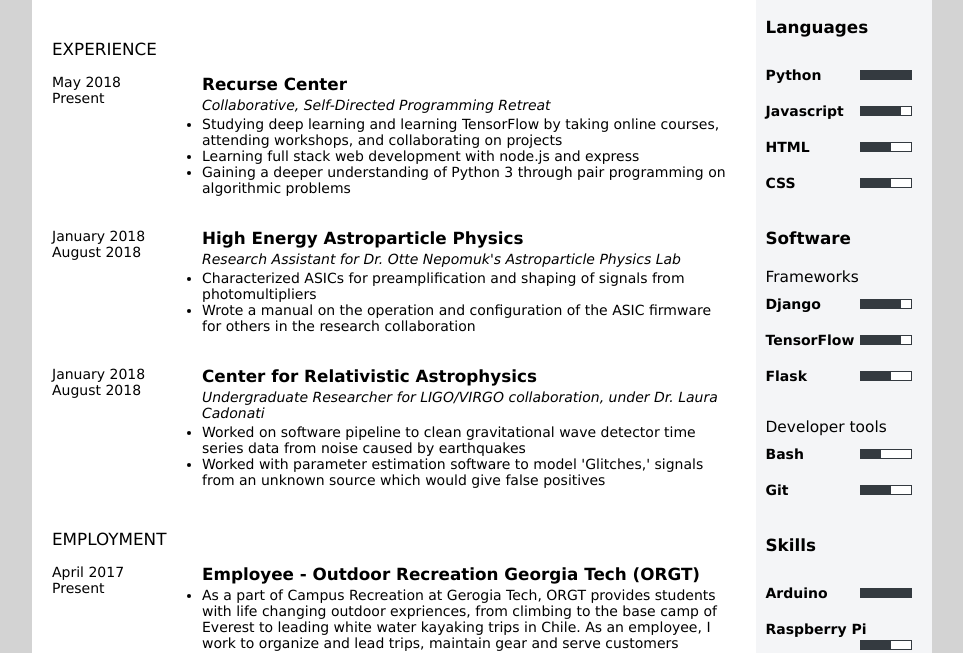
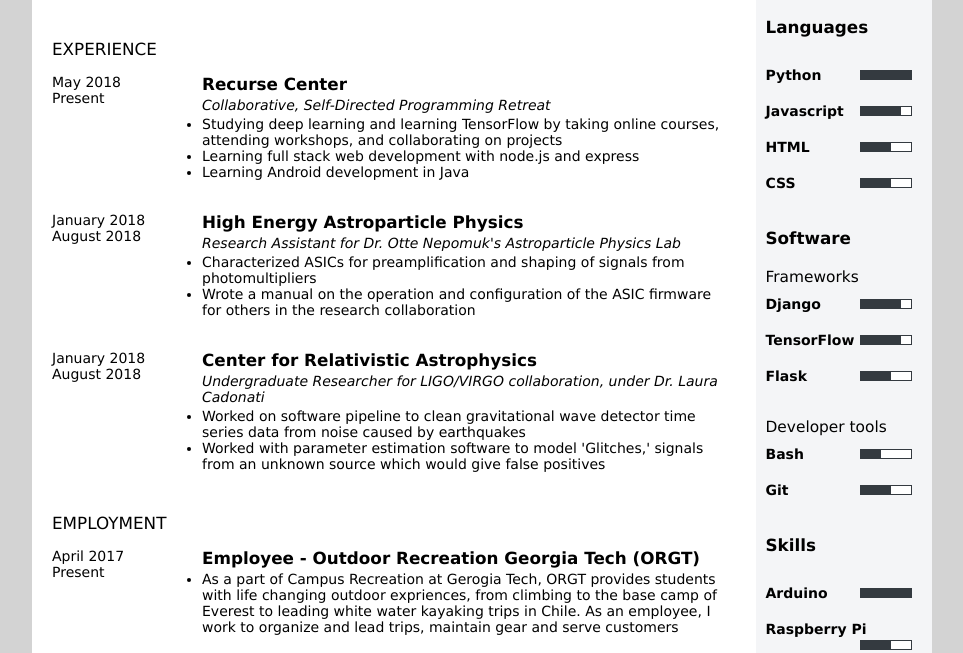
Before and after one commit to rossmclane/rossmclane.github.io, a website: page myres/index_res.html in a window 1280 px wide. Shown: the part 154-807 px from the top of the page, without its empty margins (158-1121 px from the left). Drawn offline with Linux system fonts and the light colour scheme.

Commit message:
Changing resume

```diff
--- a/myres/index_res.html
+++ b/myres/index_res.html
@@ -101,7 +101,7 @@
                 <ul>
                   <li>Studying deep learning and learning TensorFlow by taking online courses, attending workshops, and collaborating on projects</li>
                   <li>Learning full stack web development with node.js and express</li>
-                  <li>Gaining a deeper understanding of Python 3 through pair programming on algorithmic problems</li>
+                  <li>Learning Android development in Java</li>
                   </ul>
               </div>
             </div>
```
